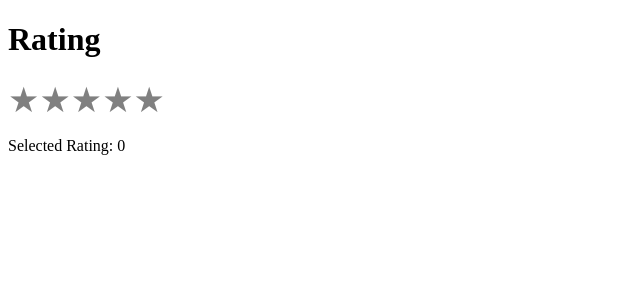
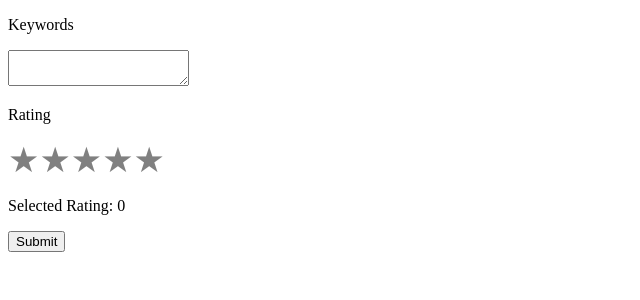
Before and after one commit to stablelane/store-review-generator, a React (Vite) app: page / in a window 1280 px wide. Shown: the top 300 px of the page, without its empty margins (0-640 px from the left). Built offline with nearby package versions, Linux system fonts and the light colour scheme.

Commit message:
add textarea and button

```diff
--- a/src/App.jsx
+++ b/src/App.jsx
@@ -6,8 +6,15 @@ function App() {
 
   return (
     <>
+      {/* text area for keywords */}
       <div>
-        <h1>Rating</h1>
+        <p>Keywords</p>
+        <textarea></textarea>
+      </div>
+
+      {/* star rating */}
+      <div>
+        <p>Rating</p>
         <div>
           {[1, 2, 3, 4, 5].map((star) => (
             <span
@@ -27,6 +34,8 @@ function App() {
           <p>Selected Rating: {rating}</p>
         </div>
       </div>
+      {/* submit button */}
+      <button className="btn">Submit</button>
     </>
   );
 }
```
